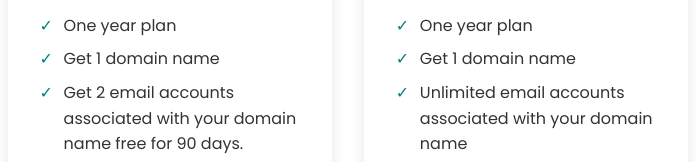
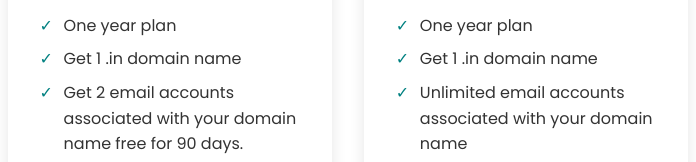
Before and after one commit to Dharmadas/aaradhya_web_solutions, a plain HTML site: page services.html in a window 1280 px wide. Shown: the part 192-354 px from the top of the page, 114-810 px from the left. Drawn offline with Linux system fonts and the light colour scheme.

Commit message:
mention .in domain name in services

```diff
--- a/services.html
+++ b/services.html
@@ -44,7 +44,7 @@
                     <h2>Basic Website</h2>
                     <ul>
                         <li>One year plan</li>
-                        <li>Get 1 domain name</li>
+                        <li>Get 1 .in domain name</li>
                         <li>Get 2 email accounts associated with your domain name free for 90 days.</li>
                         <li>Ready to use website with 5 pages</li>
                         <li>Free website maintenance</li>
@@ -60,7 +60,7 @@
                     <h2>Advance Website</h2>
                     <ul>
                         <li>One year plan</li>
-                        <li>Get 1 domain name</li>
+                        <li>Get 1 .in domain name</li>
                         <li>Unlimited email accounts associated with your domain name</li>
                         <li>Ready to use website with 50 pages</li>
                         <li>Free website maintenance</li>
```
